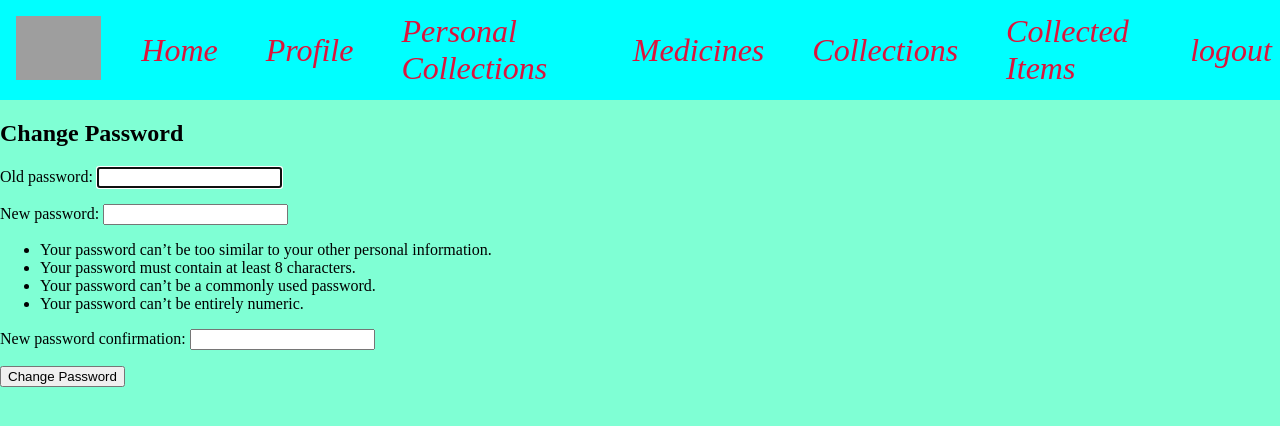
After one commit to JoeriDekker/Django, a Django app: page /change_password/ in a window 1280 px wide. The commit adds this page. Shown: the top 426 px of the page. Run offline with Django 4.2, Linux system fonts and the light colour scheme; a user stored in the database is signed in; grey boxes are pictures that could not be loaded.

Commit message:
let user change his password

```diff
--- a/Apotheek/apotheek/base/templates/base/profile.html
+++ b/Apotheek/apotheek/base/templates/base/profile.html
@@ -7,4 +7,5 @@
     <p>Bio: {{ profile.bio }}</p>
     <p>Date of Birth: {{ profile.date_of_birth }}</p>
     <a href="{% url 'update_profile' %}">Update Profile</a>
+    <a href="{% url 'password_change' %}">Change Password</a>
 {% endblock %}
--- /dev/null
+++ b/Apotheek/apotheek/base/templates/registration/password_change.html
@@ -0,0 +1,10 @@
+{% extends 'base/base.html' %}
+{% load static %}
+{% block content %}
+    <h2>Change Password</h2>
+    <form method="post">
+        {% csrf_token %}
+        {{ form.as_p }}
+        <button type="submit">Change Password</button>
+    </form>
+{% endblock %}
--- /dev/null
+++ b/Apotheek/apotheek/base/templates/registration/password_change_done.html
@@ -0,0 +1,6 @@
+{% extends 'base/base.html' %}
+
+{% block content %}
+    <h2>Password Changed</h2>
+    <p>Your password has been successfully changed.</p>
+{% endblock %}
--- a/Apotheek/apotheek/base/urls.py
+++ b/Apotheek/apotheek/base/urls.py
@@ -1,5 +1,7 @@
 from django.urls import path, include
 from . import views
+from .views import CustomPasswordChangeView
+from django.contrib.auth.views import PasswordChangeDoneView
 
 urlpatterns = [
     path("", views.index, name="index"),
@@ -7,6 +9,8 @@ urlpatterns = [
     path("register/", views.register, name="register"),
     path("profile/", views.profile, name="profile"),
     path('update_profile/', views.update_profile, name='update_profile'),
+    path('change_password/', CustomPasswordChangeView.as_view(template_name='registration/password_change.html'), name='password_change'),
+    path('password_changed', PasswordChangeDoneView.as_view(template_name='registration/password_change_done.html'), name='password_change_done'),
     path('medicines/', views.medicines, name='medicines'),
     path('add_medicine/', views.add_medicine, name='add_medicine'),
     path('update_medicine/<int:medicine_id>/', views.update_medicine, name='update_medicine'),
--- a/Apotheek/apotheek/base/views.py
+++ b/Apotheek/apotheek/base/views.py
@@ -10,8 +10,11 @@ from django.contrib.auth.forms import UserCreationForm
 from django.contrib.auth import login
 from django.contrib.auth.decorators import login_required
 from django.contrib.admin.views.decorators import staff_member_required
+from django.urls import reverse_lazy
+from django.contrib.auth.views import PasswordChangeView
 
-
+class CustomPasswordChangeView(PasswordChangeView):
+    success_url = reverse_lazy('profile')
 
 def register(request):
     if request.method == "POST":
```
Also changed, not shown: Apotheek/apotheek/db.sqlite3.
